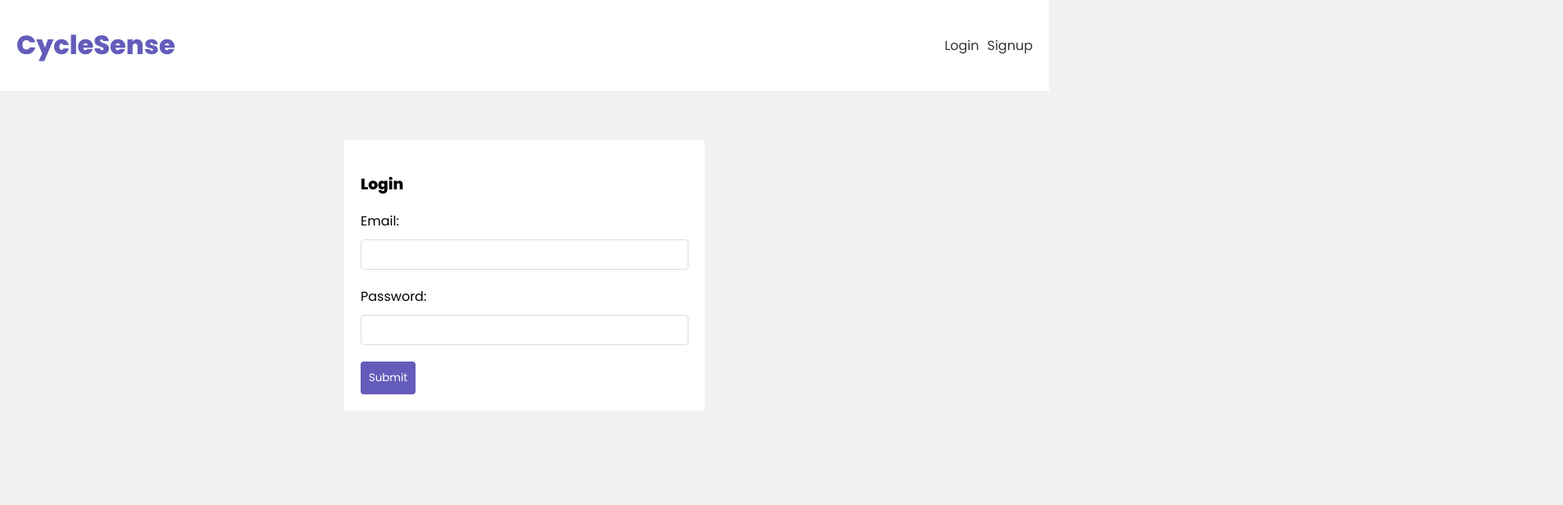
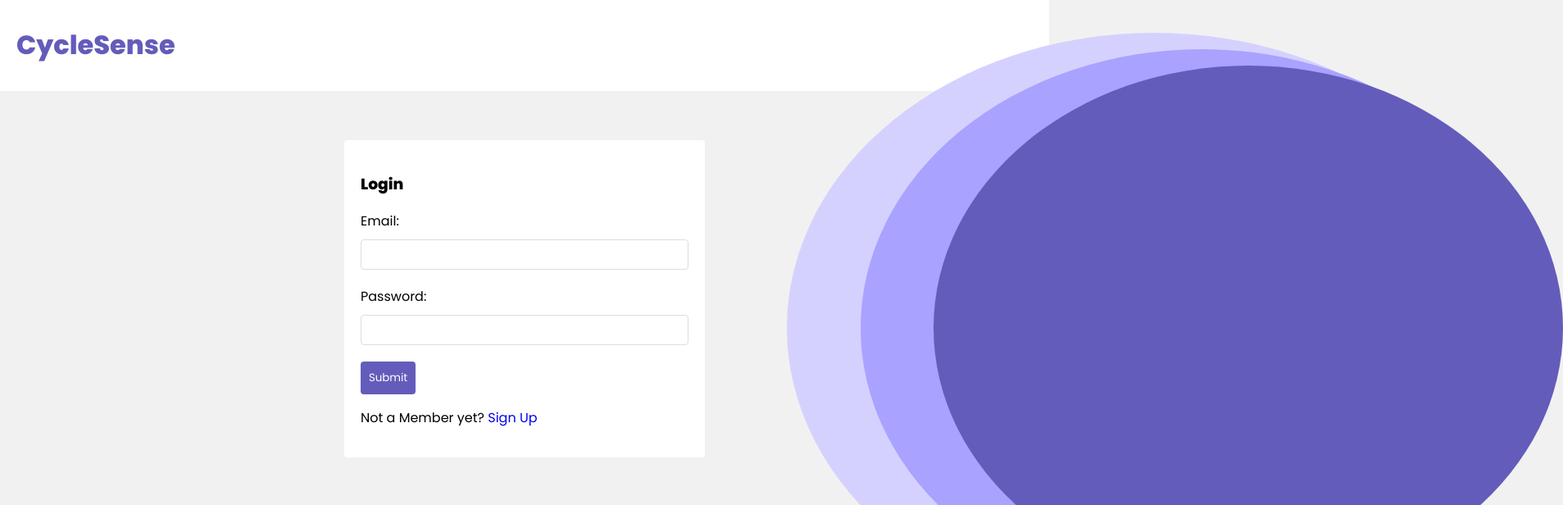
Before and after one commit to sivuu96/CycleSense, a React (Create React App) app in the folder frontend/: page /login in a window 1280 px wide. Shown: the top 616 px of the page at 82% size, 1907 px wide, since content can reach past the window. Built offline with nearby package versions, Linux system fonts and the light colour scheme.

Commit message:
Calender Functionalities added

```diff
--- a/frontend/src/components/Navbar.js
+++ b/frontend/src/components/Navbar.js
@@ -20,10 +20,7 @@ const NavBar = () => {
                         <span>{user.email}</span>
                         <button onClick = {handleClick}>Log out</button>
                     </div>)}
-                    {!user &&(<div>
-                        <Link to="/login">Login</Link>
-                        <Link to="/signup">Signup</Link>
-                    </div>)}
+
                 </nav>
             </div>
         </header>
--- a/frontend/src/components/PeriodCalendar.js
+++ b/frontend/src/components/PeriodCalendar.js
@@ -7,18 +7,32 @@ const PeriodCalendar = () => {
 	const {period,dispatch} = usePeriodContext()
 
 	const periodDate = new Date(period[0].date)
-	const nextDate = new Date(periodDate);
-	nextDate.setDate(periodDate.getDate() + period[0].length);
+	const[nextDate, setNextDate]  = useState(new Date(periodDate.setDate(periodDate.getDate() + period[0].length)))
+	// setNextDate(periodDate.getDate() + period[0].length);
 
     const [selectedDate, setSelectedDate] = useState(nextDate)
 	const [status, setStatus] = useState('')
+	const [showForm, setShowForm] = useState(false)
+
+	const [symptoms, setSymptoms] = useState('');
+	const [isChecked, setIsChecked] = useState(false);
+	const [menstrual_flow, setMenstrualFlow] = useState('')
+	const [mood, setMood] = useState('')
+	const [weekChange, setWeekChange] = useState(false)
+
+	const [reload, setReload] = useState(0)
 
     const onClickDayHandler = (value, event) => {
+		setWeekChange(false)
         setSelectedDate(value);
+		setShowForm(true);
+		setIsChecked(false);
+		setSymptoms('');
+		setMenstrualFlow('');
+		setMood('');
     };
 
     const tileClassName = ({ date, view }) => {
-
 			if (date.toDateString() === nextDate.toDateString()) {
 				return 'initial-date';
 			}
@@ -46,6 +60,8 @@ const PeriodCalendar = () => {
 			if (date.toDateString() === nnnnDay.toDateString()) {
 			return 'nnnn-day';
 			}
+
+
 	}
 
 	const getStatus = () => {
@@ -66,7 +82,7 @@ const PeriodCalendar = () => {
 			const timeDifference = nextDate.getTime() - today.getTime();
 			const d = timeDifference / (1000 * 60 * 60 * 24);
 
-			setStatus('You can expect your periods in' +d+ 'days')
+			setStatus('You can expect your periods in ' +Math.ceil(d)+ ' days')
 		}
 		else {
 			if(today.toDateString() === nextDate.toDateString()){
@@ -90,21 +106,73 @@ const PeriodCalendar = () => {
 		getStatus();
 	},[])
 
+	const handleSubmit = async (e)=>{
+		e.preventDefault();
+
+		setShowForm(false)
+		setIsChecked(false);
+		setSymptoms('');
+		setMenstrualFlow('');
+		setMood('');
+		setNextDate(new Date(selectedDate));
+
+		setWeekChange(true);
+	}
+
+	const handleCheckChange = ()=>{
+		setIsChecked(!isChecked)
+	}
+
   	return(
-    	<div>
+    	<div className='home-details'>
+			<div className='calendar-details'>
 				{period && period.map((period) => (
 					<Calendar
 						onChange={setSelectedDate}
 						value={selectedDate}
 						onClickDay={onClickDayHandler}
 						tileClassName={tileClassName}
-    	            key={period._id}
+						key={reload}
 					/>
 				))}
 				<div>
 					<p className='period-status'>{status}</p>
 				</div>
-
+			</div>
+			{showForm &&
+				<div>
+					<h4>What all did you experience on {selectedDate.toDateString()}</h4>
+					<label className='checkbox-label'>Did you get your periods on this day?</label>
+					<input
+						type='checkbox'
+						checked={isChecked}
+						onChange={handleCheckChange}
+					/>
+					{isChecked &&
+						<form onSubmit={handleSubmit}>
+							<label>Any Symptoms?</label>
+							<input
+								type="text"
+								onChange={(e) => setSymptoms(e.target.value)}
+								value={symptoms}
+							/>
+							<label>How is your menstrual flow?</label>
+							<input
+								type="text"
+								onChange={(e) => setMenstrualFlow(e.target.value)}
+								value={menstrual_flow}
+							/>
+							<label>How is your mood?</label>
+							<input
+								type="text"
+								onChange={(e) => setMood(e.target.value)}
+								value={mood}
+							/>
+							<button>Submit</button>
+						</form>
+					}
+				</div>
+			}
     	</div>
 	)
 }
--- a/frontend/src/index.css
+++ b/frontend/src/index.css
@@ -8,6 +8,9 @@ body {
   background: #f1f1f1;
   margin: 0;
   font-family: "Poppins";
+  width: 100%;
+  height: 100vh;
+  overflow-x: hidden;
 }
 header {
   background: #fff;
@@ -30,9 +33,39 @@ header a {
   margin: 0 auto;
 }
 .home {
+  /*display: grid;
+  margin: 0 auto;
+  /*grid-template-columns: 3fr 1fr;
+  gap: 100px;
+  position: absolute;
+  top: 50%;
+  left: 50%;
+  transform: translate(-50%, -40%);*/
+  display: flex;
+  justify-content: center;
+  align-items: center;
+
+}
+/* .home {
   display: grid;
   grid-template-columns: 3fr 1fr;
   gap: 100px;
+} */
+
+.checkbox-label {
+  display: inline-block;
+  margin-right: 10px;
+}
+
+input[type="checkbox"]{
+  display: inline-block;
+  width :10px;
+
+}
+
+.home-details{
+  display: flex;
+  flex-direction: row;
 }
 .period-details {
   background: #645cbb;
@@ -264,7 +297,7 @@ form.signup, form.login {
 }
 
 .react-calendar__tile--now {
-  background: #ffff76;
+  border: 2px solid black !important;
 }
 
 .react-calendar__tile--now:enabled:hover,
@@ -272,9 +305,9 @@ form.signup, form.login {
   background: #ffffa9;
 }
 
-.react-calendar__tile--hasActive {
+/*.react-calendar__tile--hasActive {
   background: #76baff;
-}
+}*/
 
 .react-calendar__tile--hasActive:enabled:hover,
 .react-calendar__tile--hasActive:enabled:focus {
@@ -339,3 +372,37 @@ form.signup, form.login {
 .nnnn-day:hover{
   color:black
 }
+.overflow-container {
+  overflow-x: hidden !important;
+}
+
+.circleBase {
+  border-radius: 50%;
+}
+.circle1 {
+  width: 60%;
+  height: 80%;
+  position: absolute;
+  background: #645CBB;
+  right: -49%; /* Push 60% of the element outside of the page to the left */
+  top: 50%; /* Center vertically on the page */
+  transform: translate(0, -50%);
+}
+.circle2 {
+  width: 65%;
+  height: 85%;
+  position: absolute;
+  background: #a9a2ff;
+  right: -47%; /* Push 60% of the element outside of the page to the left */
+  top: 50%; /* Center vertically on the page */
+  transform: translate(0, -50%);
+}
+.circle3 {
+  width: 70%;
+  height: 90%;
+  position: absolute;
+  background: #d5d1ff;
+  right: -45%; /* Push 60% of the element outside of the page to the left */
+  top: 50%; /* Center vertically on the page */
+  transform: translate(0, -50%);
+}
--- a/frontend/src/pages/AddPeriodDetails.js
+++ b/frontend/src/pages/AddPeriodDetails.js
@@ -67,7 +67,7 @@ const AddPeriodDetails = () => {
                 className={emptyFields.includes('date') ? 'error' : ''}
             />
 
-            <label>Cycle length:</label>
+            <label>Average Cycle length:</label>
             <input
                 type="number"
                 onChange={(e) => setLength(e.target.value)}
--- a/frontend/src/pages/Home.js
+++ b/frontend/src/pages/Home.js
@@ -29,13 +29,14 @@ const Home = () =>{
 
     return(
         <div className="home">
+            <div>
             {period && period.map((period) =>(
                 <PeriodCalendar key={period._id}/>
             ))}
-            <div className="period">
+            {/* <div className="period">
                 {period && period.map((period) =>(
-                    <PeriodDetails key={period._id} period={period}/>
                 ))}
+            </div>  */}
             </div>
         </div>
     )
--- a/frontend/src/pages/Login.js
+++ b/frontend/src/pages/Login.js
@@ -1,5 +1,6 @@
 import {useState} from 'react'
 import {useLogin} from '../hooks/useLogin'
+import {Link} from 'react-router-dom'
 
 const Login = () => {
     const [email,setEmail] = useState('')
@@ -13,6 +14,12 @@ const Login = () => {
     }
 
     return(
+        <div>
+            <div className="overflow-container">
+            <div className="circleBase circle3"></div>
+            <div className="circleBase circle2"></div>
+            <div className="circleBase circle1"></div>
+            </div>
         <form className='login' onSubmit={handleSubmit}>
             <h3>Login</h3>
 
@@ -31,7 +38,15 @@ const Login = () => {
 
             <button disabled={isLoading}>Submit</button>
             {error && <div className='error'>{error}</div>}
+            <div>
+            <p style={{display:"inline-block"}}>Not a Member yet?&nbsp;</p>
+            <Link to = "/signup">
+            <p style={{display:"inline-block"}}>Sign Up</p>
+            </Link>
+            </div>
         </form>
+        </div>
+
     )
 }
 
--- a/frontend/src/pages/Signup.js
+++ b/frontend/src/pages/Signup.js
@@ -1,6 +1,6 @@
 import {useState} from 'react'
 import { useSignup } from '../hooks/useSignup'
-
+import {Link} from 'react-router-dom'
 const Signup = () => {
 
     const [email,setEmail] = useState('')
@@ -54,6 +54,12 @@ const Signup = () => {
 
             <button disabled={isLoading}>Submit</button>
             {error &&<div className='error'>{error}</div>}
+            <div>
+            <p style={{display:"inline-block"}}>Already a Member?&nbsp;</p>
+            <Link to = "/login">
+            <p style={{display:"inline-block"}}>Log In</p>
+            </Link>
+            </div>
         </form>
     )
 }
```
Also changed, not shown: frontend/src/hooks/useScrollBlock.js (added, +50 -0 lines), 2 other files (tests, documents, lock files or other folders). Lines whose indentation alone changed are shown as unchanged.
